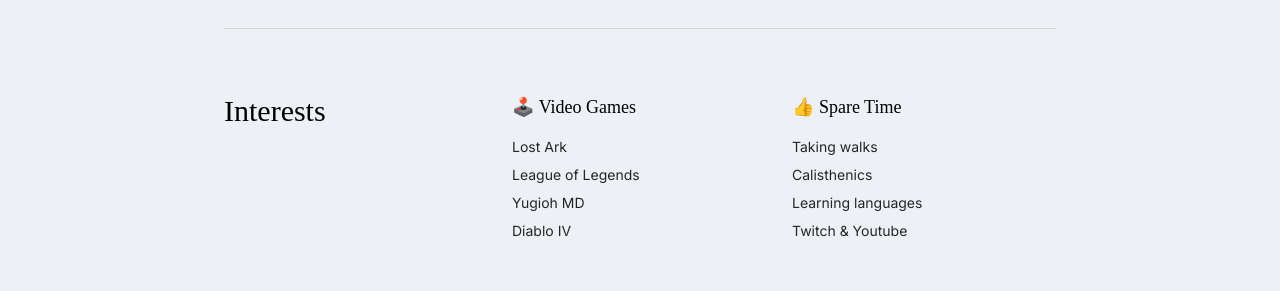
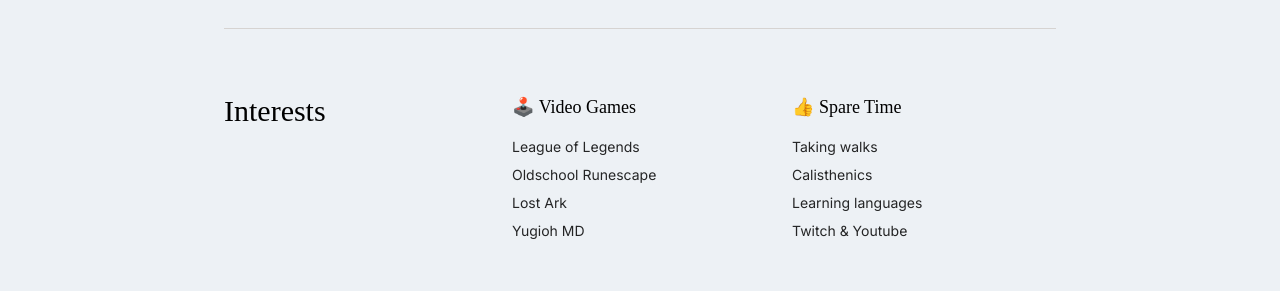
Before and after one commit to Yezo/personal-portfolio, a React (Vite) app: page /about in a window 1280 px wide. Shown: the part 3100-3391 px from the top of the page. Built offline with nearby package versions, Linux system fonts and the light colour scheme; a web font is replaced by a local one.

Commit message:
chore: edited games

```diff
--- a/src/pages/About.tsx
+++ b/src/pages/About.tsx
@@ -209,10 +209,10 @@
                 <div className="flex min-w-[15rem] flex-col gap-4">
                   <h4 className="font-faustina text-lg">🕹️ Video Games</h4>
                   <ul className="space-y-2 font-inter text-sm opacity-[0.85]">
+                    <li>League of Legends</li>
+                    <li>Oldschool Runescape</li>
                     <li>Lost Ark</li>
-                    <li>League of Legends</li>
                     <li>Yugioh MD</li>
-                    <li>Diablo IV</li>
                   </ul>
                 </div>
                 <div className="flex min-w-[15rem] flex-col gap-4">
```
